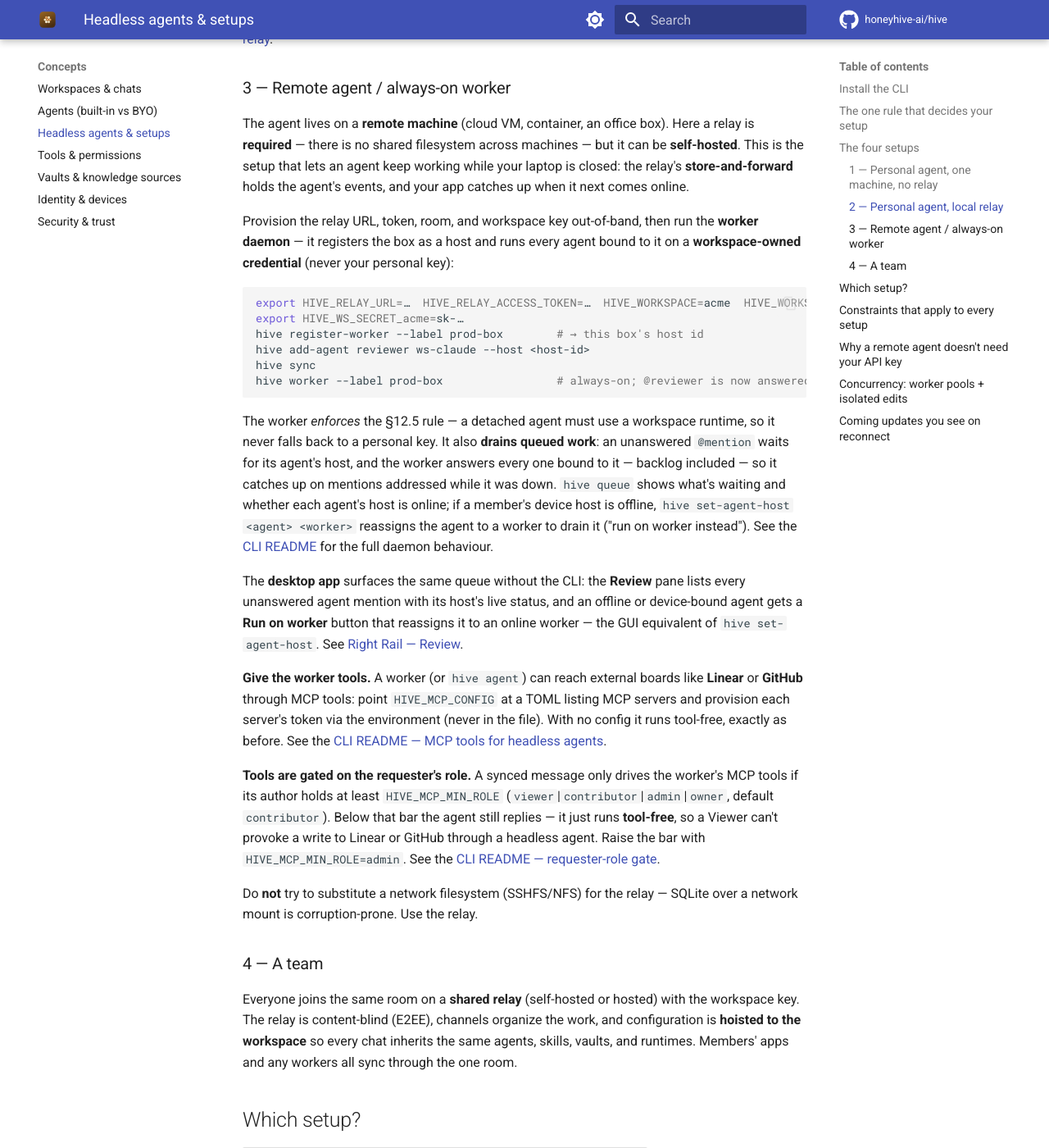
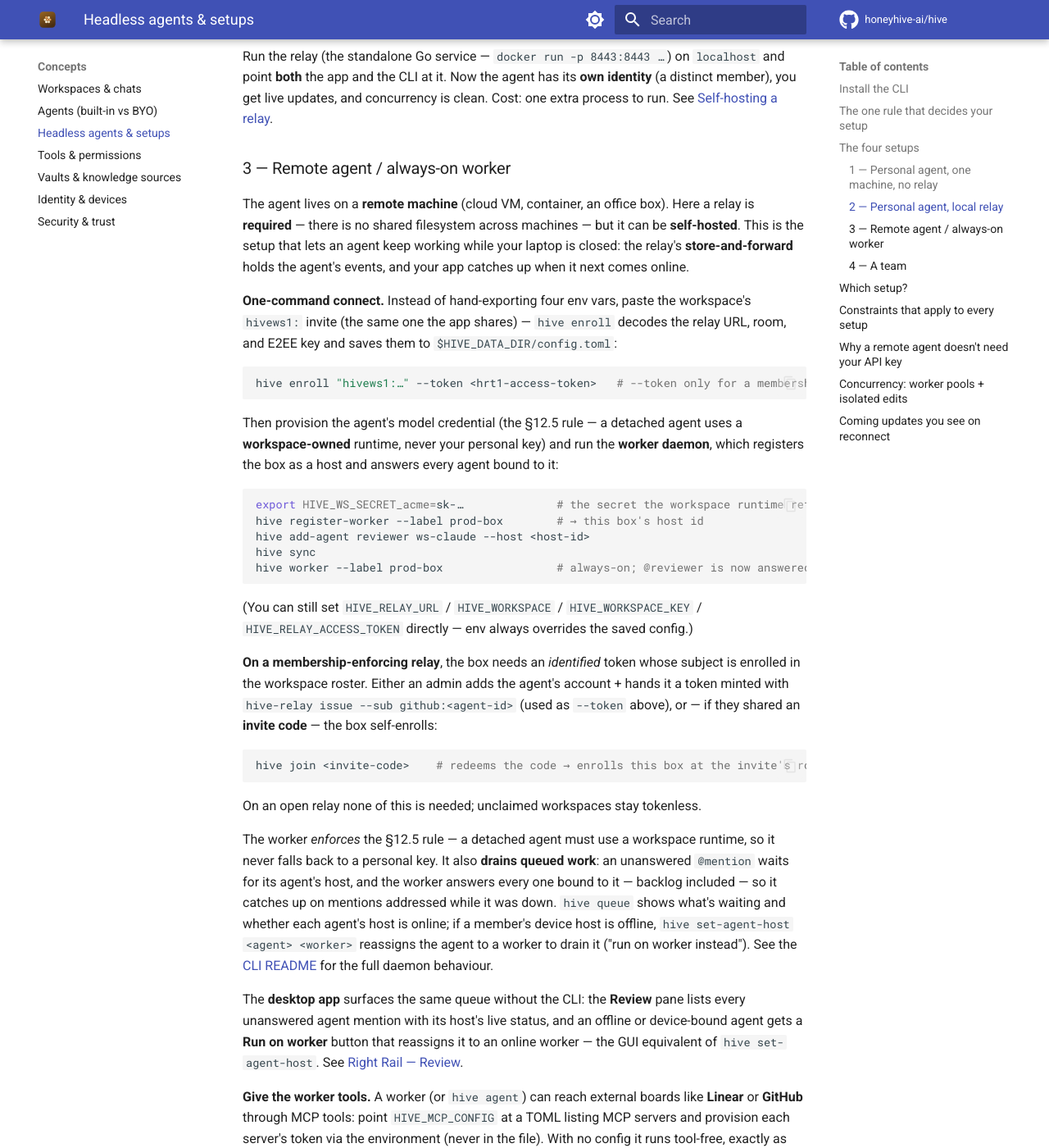
Before and after one commit to honeyhive-ai/hive, an MkDocs documentation site: the page built from docs-site/concepts/headless-agents.md, in a window 1280 px wide and 1400 px high, scrolled down 1733 px. Shown: the whole window at 82% size. Built offline with MkDocs 1.6.1 and Material for MkDocs 9.7.7, drawn with Linux system fonts in a browser that asks for light colours; comment, search, counter and statistics services are not loaded; some of the changed text lies outside the part shown.

Commit message:
docs: brew CLI install + the seamless headless-agent enroll/join flow
- headless-agents: recommend brew install honeyhive-ai/hive/hive-cli; replace the
  four-env-var provisioning with the one-command 'hive enroll <hivews1:invite>
  --token' bootstrap, and document identity on a membership-enforcing relay
  (admin-minted token or 'hive join <code>').
- homebrew: document the hive-cli formula (macOS + Linux) alongside the app cask.
- CLI README: brew install + the new enroll/join/setup/config commands.

````diff
--- a/docs-site/concepts/headless-agents.md
+++ b/docs-site/concepts/headless-agents.md
@@ -11,15 +11,22 @@
 
 ## Install the CLI
 
-One line — macOS + Linux, Apple Silicon and x86_64:
+macOS + Linux, Apple Silicon and x86_64. **Homebrew** (recommended — tracks
+releases with `brew upgrade`):
+
+```sh
+brew install honeyhive-ai/hive/hive-cli
+```
+
+Or the one-line installer:
 
 ```sh
 curl -fsSL https://raw.githubusercontent.com/honeyhive-ai/hive/main/install.sh | sh
 ```
 
-It drops the prebuilt `hive` binary from the latest release onto your `PATH`
-(override the dir with `HIVE_INSTALL_DIR`, pin a tag with `HIVE_VERSION`). Or
-build from source: `cargo install --path crates/hive-cli`.
+Both put the prebuilt `hive` binary on your `PATH` (the installer honors
+`HIVE_INSTALL_DIR` / `HIVE_VERSION`). Or build from source:
+`cargo install --path crates/hive-cli`.
 
 The CLI is the **same runtime as the desktop app, without the window** — so it
 can host agents, drive chats, and sync from a terminal or a background service.
@@ -83,18 +90,42 @@
 while your laptop is closed: the relay's **store-and-forward** holds the agent's
 events, and your app catches up when it next comes online.
 
-Provision the relay URL, token, room, and workspace key out-of-band, then run the
-**worker daemon** — it registers the box as a host and runs every agent bound to
-it on a **workspace-owned credential** (never your personal key):
+**One-command connect.** Instead of hand-exporting four env vars, paste the
+workspace's `hivews1:` invite (the same one the app shares) — `hive enroll`
+decodes the relay URL, room, and E2EE key and saves them to
+`$HIVE_DATA_DIR/config.toml`:
 
 ```sh
-export HIVE_RELAY_URL=…  HIVE_RELAY_ACCESS_TOKEN=…  HIVE_WORKSPACE=acme  HIVE_WORKSPACE_KEY=…
-export HIVE_WS_SECRET_acme=sk-…
+hive enroll "hivews1:…" --token <hrt1-access-token>   # --token only for a membership-enforcing relay
+```
+
+Then provision the agent's model credential (the §12.5 rule — a detached agent
+uses a **workspace-owned** runtime, never your personal key) and run the
+**worker daemon**, which registers the box as a host and answers every agent
+bound to it:
+
+```sh
+export HIVE_WS_SECRET_acme=sk-…              # the secret the workspace runtime references
 hive register-worker --label prod-box        # → this box's host id
 hive add-agent reviewer ws-claude --host <host-id>
 hive sync
 hive worker --label prod-box                 # always-on; @reviewer is now answered here
 ```
+
+(You can still set `HIVE_RELAY_URL` / `HIVE_WORKSPACE` / `HIVE_WORKSPACE_KEY` /
+`HIVE_RELAY_ACCESS_TOKEN` directly — env always overrides the saved config.)
+
+**On a membership-enforcing relay**, the box needs an *identified* token whose
+subject is enrolled in the workspace roster. Either an admin adds the agent's
+account + hands it a token minted with `hive-relay issue --sub github:<agent-id>`
+(used as `--token` above), or — if they shared an **invite code** — the box
+self-enrolls:
+
+```sh
+hive join <invite-code>    # redeems the code → enrolls this box at the invite's role
+```
+
+On an open relay none of this is needed; unclaimed workspaces stay tokenless.
 
 The worker *enforces* the §12.5 rule — a detached agent must use a workspace
 runtime, so it never falls back to a personal key. It also **drains queued work**:
````
Also changed, not shown: crates/hive-cli/README.md (+11 -3 lines), docs-site/getting-started/homebrew.md (+18 -2 lines).
